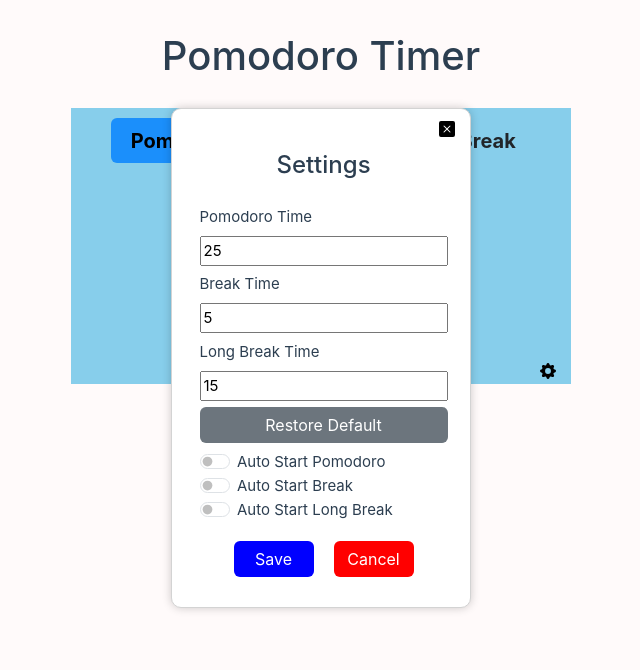
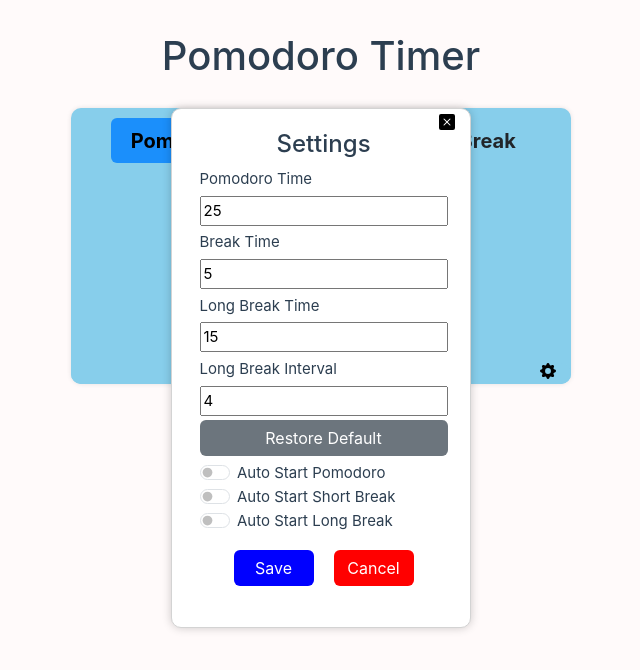
Before and after one commit to kevany23/pomodoro, a Vue app: page / in a window 1280 px wide. Both pictures are taken after a click on the picture 867 px from the left and 371 px from the top of the page. Shown: the top 670 px of the page, without its empty margins (319-959 px from the left). Built offline with nearby package versions, Linux system fonts and the light colour scheme.

Commit message:
Added auto start

```diff
--- a/src/components/PomodoroSettings.vue
+++ b/src/components/PomodoroSettings.vue
@@ -24,6 +24,13 @@
         type="number"
         v-model="settings.longBreakDuration"
       />
+      <label for="long-break-time">Long Break Interval</label>
+      <input
+        id="long-break-time"
+        placeholder="Long Break Interval"
+        type="number"
+        v-model="settings.longBreakInterval"
+      />
       <button class="btn btn-secondary" @click="restoreDefault">
         Restore Default
       </button>
@@ -47,7 +54,7 @@
           v-model="settings.autoStartShortBreak"
         />
         <label class="form-check-label" for="autoStartBreak"
-          >Auto Start Break</label
+          >Auto Start Short Break</label
         >
         <br />
         <input
@@ -133,23 +140,22 @@ export default {
   background-color: white;
   position: absolute;
   width: 300px;
-  height: 500px;
-  padding: 20px;
-  padding-top: 5px;
-  padding-right: 15px;
+  height: 520px;
+  padding: 5px 15px 20px 20px;
   box-shadow: 0 0 10px rgba(0, 0, 0, 0.2);
   border-radius: 10px;
   border: 1px solid lightgray;
   display: flex;
   flex-direction: column;
-  justify-content: space-around;
+  justify-content: flex-start;
+  align-items: center;
 }
 
 .settings-form {
   display: flex;
   flex-direction: column;
-  justify-content: space-around;
-  height: 80%;
+  justify-content: space-between;
+  height: 85%;
 }
 
 .pomodoro-settings > img {
--- a/src/components/PomodoroTimer.vue
+++ b/src/components/PomodoroTimer.vue
@@ -90,19 +90,30 @@ export default {
   methods: {
     setMode(mode: TimerModeEnum | string) {
       this.timerMode = mode as TimerModeEnum;
+      const timer = this.getTimer();
       switch (mode) {
         case TimerModeEnum.Pomodoro:
           this.setTimerDuration(this.settings.pomodoroDuration);
+          timer.resetTimer();
+          if (this.settings.autoStartPomodoro) {
+            this.autoResumeTimer();
+          }
           break;
         case TimerModeEnum.ShortBreak:
           this.setTimerDuration(this.settings.shortBreakDuration);
+          timer.resetTimer();
+          if (this.settings.autoStartShortBreak) {
+            this.autoResumeTimer();
+          }
           break;
         case TimerModeEnum.LongBreak:
           this.setTimerDuration(this.settings.longBreakDuration);
+          timer.resetTimer();
+          if (this.settings.autoStartLongBreak) {
+            this.autoResumeTimer();
+          }
           break;
       }
-      const timer = this.getTimer();
-      timer.resetTimer();
     },
     getTimer(): typeof Timer {
       return this.$refs.timer as typeof Timer;
@@ -125,6 +136,9 @@ export default {
             break;
           }
           this.setMode(TimerModeEnum.ShortBreak);
+          if (this.settings.autoStartShortBreak) {
+            this.autoResumeTimer();
+          }
           break;
         case TimerModeEnum.ShortBreak:
           this.setMode(TimerModeEnum.Pomodoro);
@@ -137,6 +151,12 @@ export default {
     displaySettings() {
       const settings = this.$refs.settings as typeof PomodoroSettings;
       settings.toggleDisplay();
+    },
+    autoResumeTimer() {
+      const timer = this.getTimer();
+      setTimeout(() => {
+        timer.resumeTimer();
+      }, 5000);
     }
   },
   mounted() {
@@ -155,6 +175,8 @@ export default {
   margin-top: 20px;
   background-color: skyblue;
   border: none;
+  border-radius: 10px;
+  box-shadow: 0px 0px 5px 0px rgba(0, 0, 0, 0.1);
 }
 
 .pomodoro-tabbar {
@@ -190,6 +212,7 @@ button.active {
   background-color: skyblue;
   border: none;
   padding: 0px 15px 5px 5px;
+  border-radius: 10px;
 }
 
 .menu {
```
